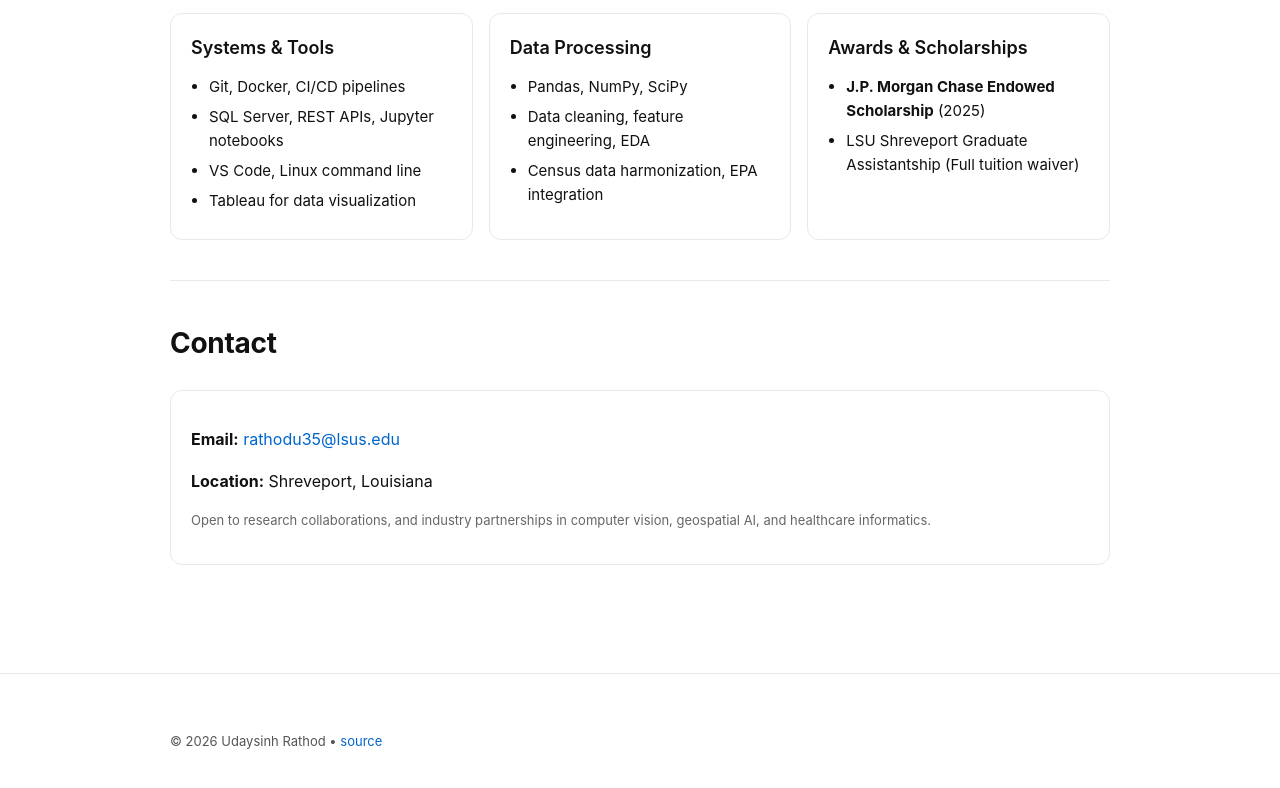
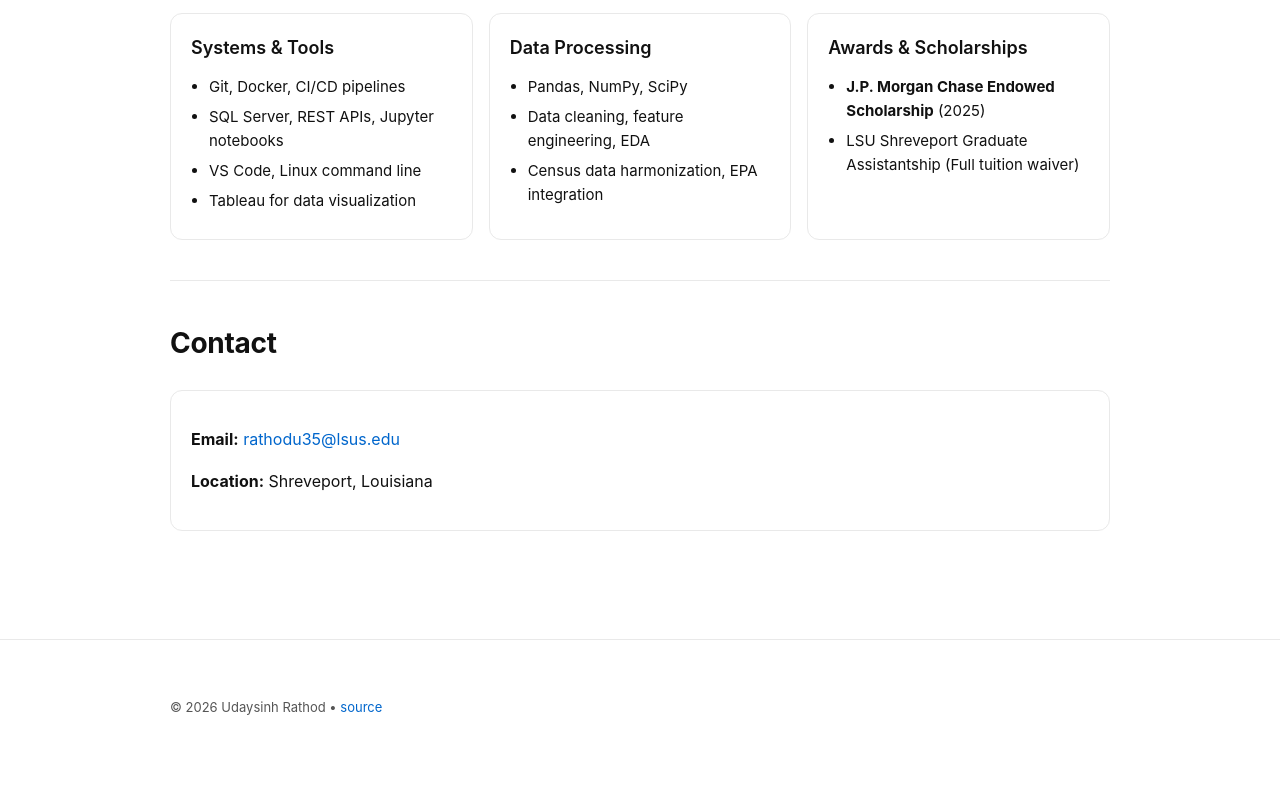
Before and after one commit to udayDarbar/uday.github.io, a plain HTML site: page index.html in a window 1280 px wide. Shown: the part 5079-5867 px from the top of the page. Drawn offline with Linux system fonts and the light colour scheme.

Commit message:
Remove collaboration and partnership details from contact
Removed text about research collaborations and partnerships.

```diff
--- a/index.html
+++ b/index.html
@@ -391,9 +391,7 @@
       <div class="card">
         <p><strong>Email:</strong> <a class="link" href="mailto:rathodu35@lsus.edu">rathodu35@lsus.edu</a></p>
         <p><strong>Location:</strong> Shreveport, Louisiana</p>
-        <p class="text-small">
-          Open to  research collaborations, and industry partnerships in computer vision, geospatial AI, and healthcare informatics.
-        </p>
+
       </div>
     </section>
 
```
